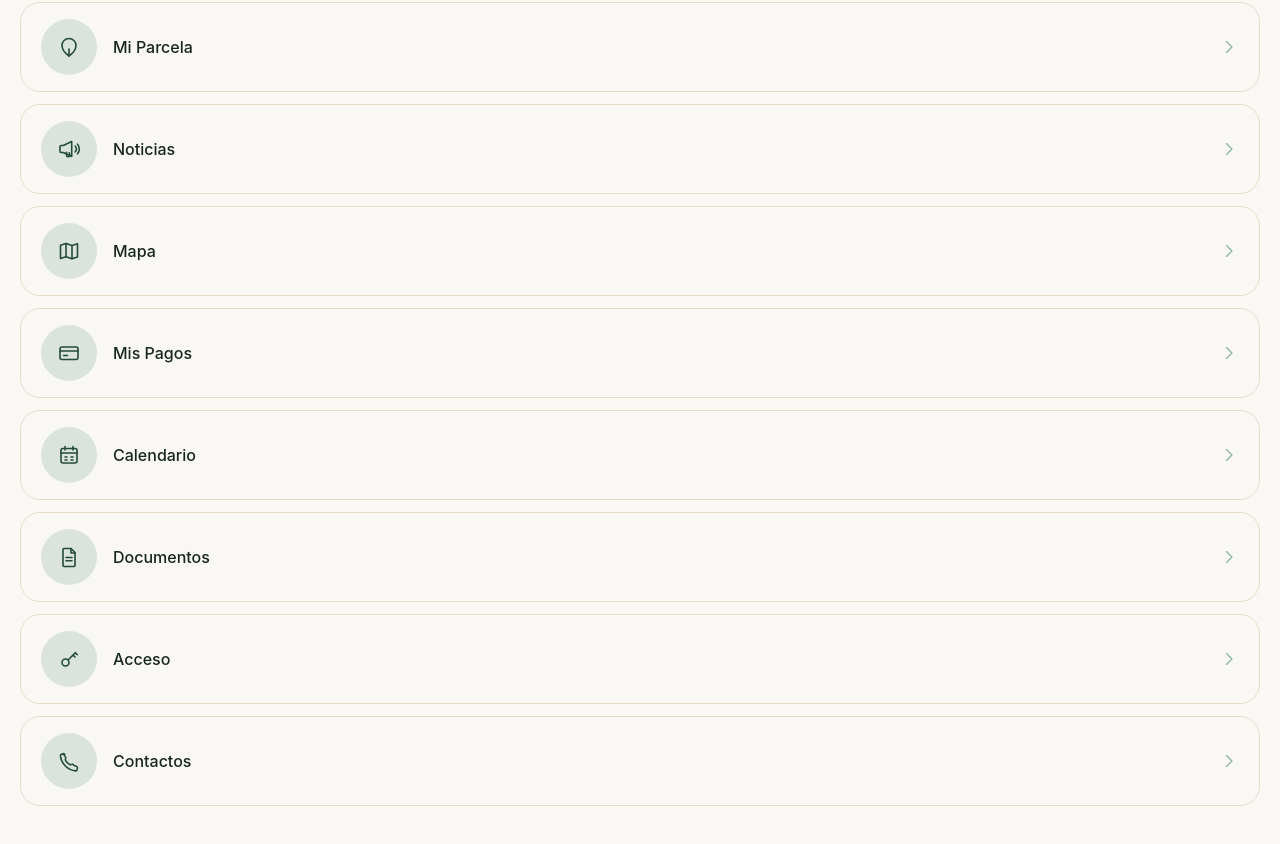
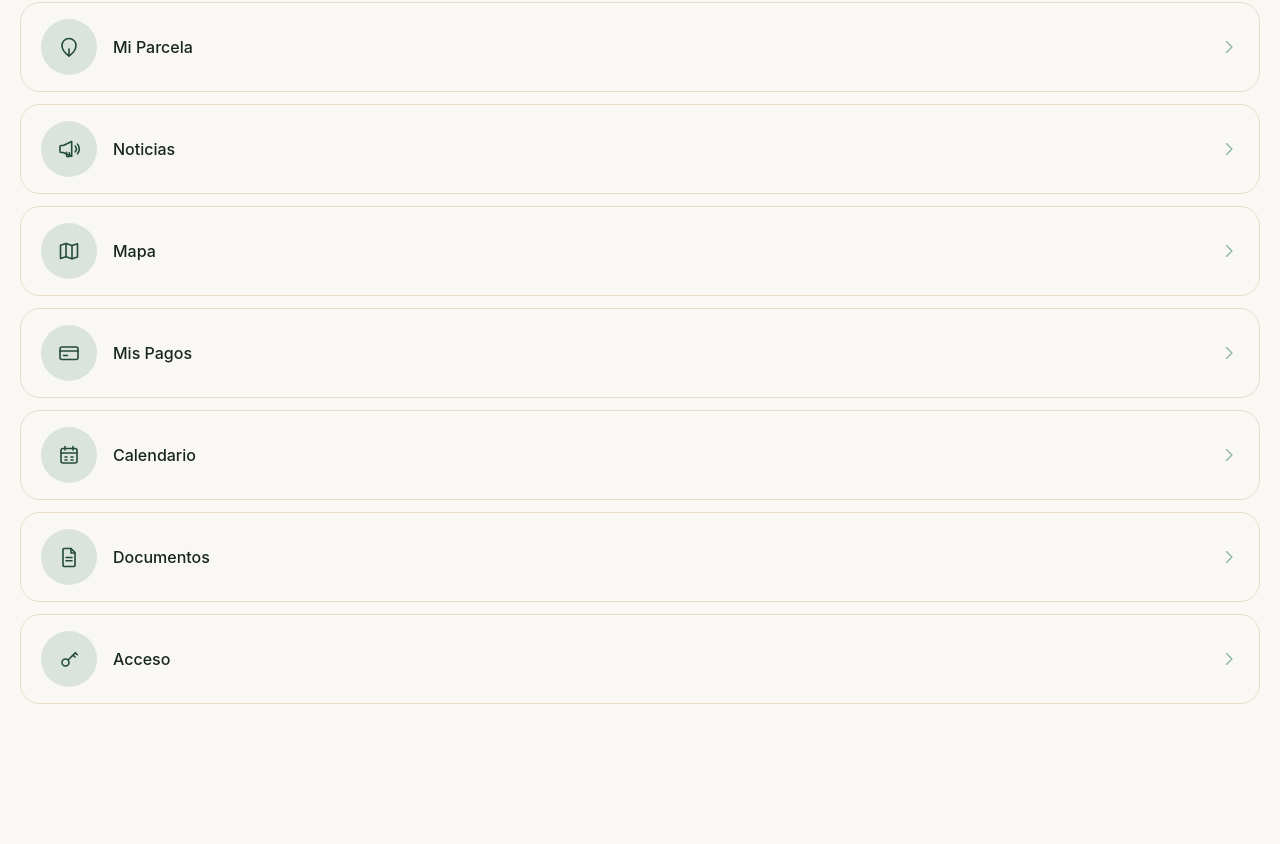
Before and after one commit to Boldhouse1415/costa-maullin, a Next.js app: page /inicio in a window 1280 px wide. Shown: the part 781-1625 px from the top of the page. After the commit the page ends 1537 px from the top, so only its background shows below. Built offline with nearby package versions, Linux system fonts and the light colour scheme; no server answers; the database is empty.

Commit message:
inicio: quitar acceso rapido duplicado a Contactos (ya esta en Comunidad)

```diff
--- a/src/app/(portal)/inicio/page.tsx
+++ b/src/app/(portal)/inicio/page.tsx
@@ -87,7 +87,6 @@ export default async function PaginaInicio() {
     { href: "/calendario", label: "Calendario", icono: "calendario" },
     { href: "/comunidad/documentos", label: "Documentos", icono: "documentos" },
     { href: "/comunidad/acceso", label: "Acceso", icono: "acceso" },
-    { href: "/comunidad/contactos", label: "Contactos", icono: "contactos" },
   ];
 
   return (
```
